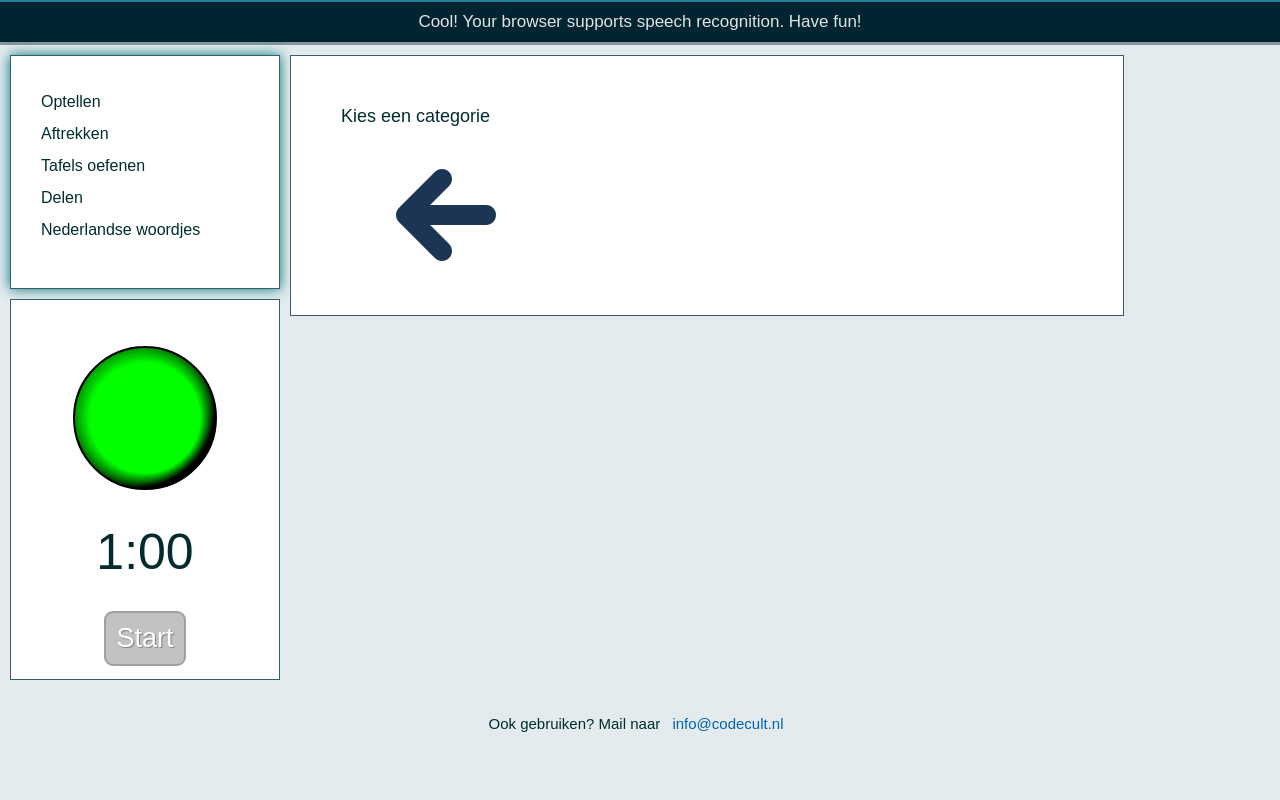
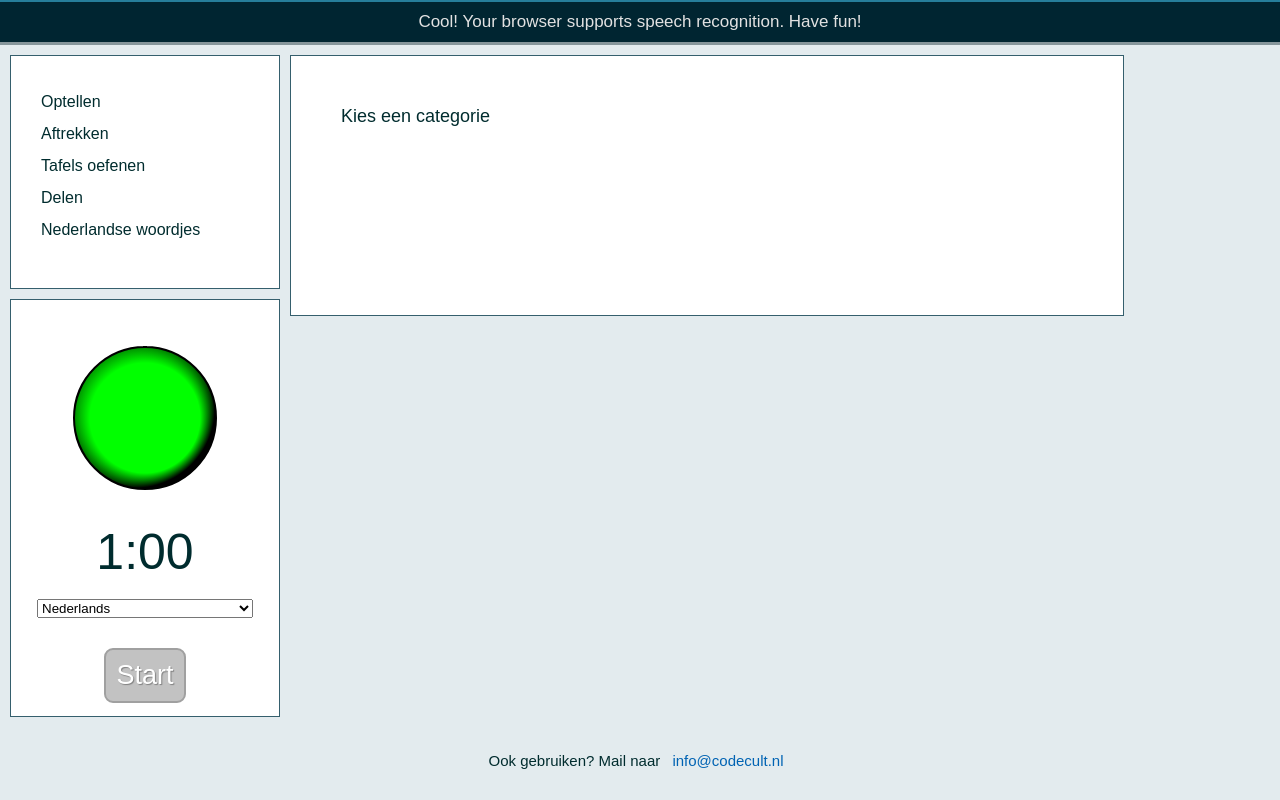
Before and after one commit to wijnandb/technisch-lezen, a plain HTML site: page index.html in a window 1280 px wide. Drawn offline with Linux system fonts and the light colour scheme.

Commit message:
taalselectie teruggezet

```diff
--- a/index.html
+++ b/index.html
@@ -17,7 +17,7 @@
 				<div class="component">
 					<canvas id="cnvTimer" width="150" height="150"></canvas>
 					<div class="timeRemaining">1:00</div>
-					<!--select class="languageSelector">
+					<select class="languageSelector">
 						<option value="af-ZA">Afrikaans</option>
 						<option value="id-ID">Bahasa Indonesia</option>
 						<option value="ms-MY">Bahasa Melayu</option>
@@ -76,7 +76,7 @@
 						<option value="ko-KR">한국어</option>
 						<option value="ja-JP">日本語</option>
 						<option value="la">Lingua latīna</option>
-					</select-->
+					</select>
 					<div class="controls">
 						<button title="Kies een categorie" class="startButton disabled">Start</button>
 					</div>
```
